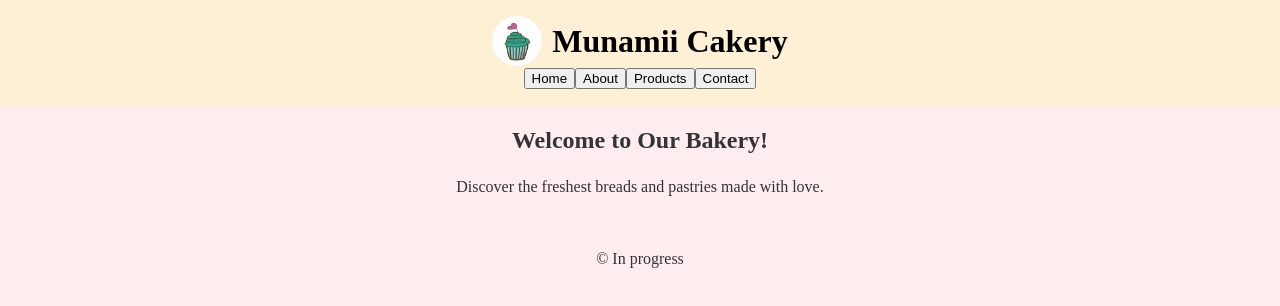
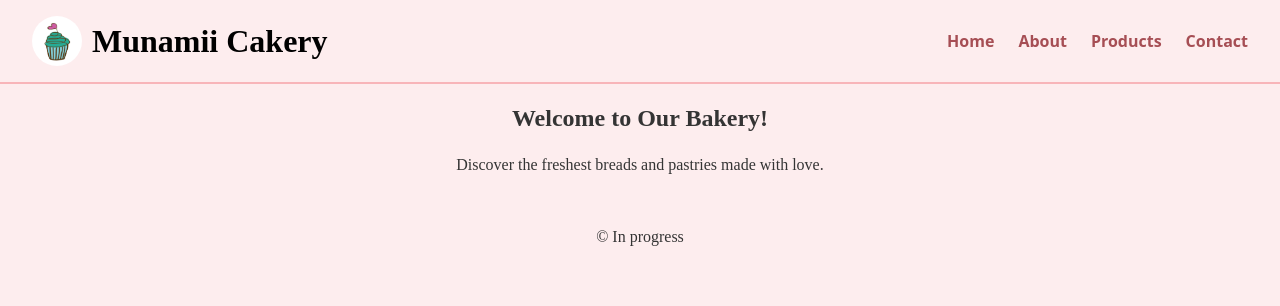
Before and after one commit to arden-rh/lexicon-bakery, a React (Vite) app: page /products in a window 1280 px wide. Shown: the top 306 px of the page. Built offline with nearby package versions, Linux system fonts and the light colour scheme; a web font is replaced by a local one.

Commit message:
added navigation

```diff
--- a/index.html
+++ b/index.html
@@ -4,6 +4,9 @@
     <meta charset="UTF-8" />
     <meta name="viewport" content="width=device-width, initial-scale=1.0" />
     <title>Munamii Cakery</title>
+	<!-- Google Fonts: Material Symbols Outlined --->
+	<link rel="stylesheet"
+		href="https://fonts.googleapis.com/css2?family=Material+Symbols+Outlined:opsz,wght,FILL,GRAD@20..48,100..700,0..1,-50..200&icon_names=menu" />
   </head>
   <body>
     <div id="root"></div>
--- a/src/components/Header/Header.module.scss
+++ b/src/components/Header/Header.module.scss
@@ -1,10 +1,23 @@
 .header {
-	background-color: $secondary-color;
+	background-color: $background-color;
+	border-bottom: 2px solid $primary-color;
 	padding: 1rem 2rem;
 	display: flex;
 	flex-direction: column;
-	align-items: center;
-	justify-content: space-between;
+	gap: 1rem;
+	position: relative;
+
+	@include respond-to("medium") {
+		flex-direction: row;
+		align-items: center;
+	}
+
+	.topRow {
+		display: flex;
+		align-items: center;
+		justify-content: space-between;
+		width: 100%;
+	}
 
 	.branding {
 		display: flex;
--- a/src/components/Header/Header.tsx
+++ b/src/components/Header/Header.tsx
@@ -8,6 +8,7 @@ interface HeaderProps {
 const Header: React.FC<HeaderProps> = ({ children }) => {
 	return (
 		<header className={styles.header}>
+			<div className={styles.topRow}>
 				<div className={styles.branding}>
 					<img
 						src="/src/static/images/icon.png"
@@ -16,8 +17,8 @@ const Header: React.FC<HeaderProps> = ({ children }) => {
 					<h1 className={styles.logo}>Munamii Cakery</h1>
 					{/* <img src="/src/static/images/logotype.png" alt="Munamii Cakery Logotype" /> */}
 				</div>
-
-			<div>{children}</div>
+			</div>
+			{children}
 		</header>
 	);
 };
--- a/src/components/Layout/Layout.tsx
+++ b/src/components/Layout/Layout.tsx
@@ -1,6 +1,7 @@
 import React from "react";
 import styles from "@/components/Layout/Layout.module.scss";
 import Header from "../Header/Header";
+import Menu from "../Menu/Menu";
 
 interface LayoutProps {
 	children: React.ReactNode;
@@ -16,38 +17,11 @@ const Layout: React.FC<LayoutProps> = ({
 	return (
 		<div className={styles.wrapper}>
 			<Header>
-				<nav className={styles.navbar}>
-					<button
-						onClick={() => setCurrentPage("home")}
-						className={currentPage === "home" ? styles.active : ""}
-					>
-						Home
-					</button>
-					<button
-						onClick={() => setCurrentPage("about")}
-						className={currentPage === "about" ? styles.active : ""}
-					>
-						About
-					</button>
-					<button
-						onClick={() => setCurrentPage("products")}
-						className={
-							currentPage === "products" ? styles.active : ""
-						}
-					>
-						Products
-					</button>
-					<button
-						onClick={() => setCurrentPage("contact")}
-						className={
-							currentPage === "contact" ? styles.active : ""
-						}
-					>
-						Contact
-					</button>
-				</nav>
+				<Menu
+					currentPage={currentPage}
+					setCurrentPage={setCurrentPage}
+				/>
 			</Header>
-
 			<main className={styles.mainContent}>{children}</main>
 			<footer className={styles.footer}>
 				<p>&copy; In progress</p>
--- /dev/null
+++ b/src/components/Menu/Menu.module.scss
@@ -0,0 +1,41 @@
+@import "@/styles/breakpoints";
+
+.menuButtonWrapper {
+	position: absolute;
+	top: 1.75rem;
+	right: 1.75rem;
+
+	@include respond-to("medium") {
+		display: none;
+	}
+}
+
+.links {
+	display: flex;
+	gap: 1.5rem;
+	align-items: center;
+	justify-content: center;
+
+	button {
+		background: none;
+		border: none;
+		font-family: $font-family-subheading;
+		font-weight: 700;
+		font-size: 1rem;
+		color: $header-color;
+		cursor: pointer;
+		padding: 0;
+	}
+}
+
+.menuButton {
+	background: none;
+	border: none;
+	cursor: pointer;
+	padding: 0;
+
+	.material-symbols-outlined {
+		font-size: 2rem;
+		color: $header-color;
+	}
+}
--- /dev/null
+++ b/src/components/Menu/Menu.tsx
@@ -0,0 +1,74 @@
+import React from "react";
+import styles from "@/components/Menu/Menu.module.scss";
+
+interface MenuProps {
+	currentPage: string;
+	setCurrentPage: (page: string) => void;
+}
+
+const Menu: React.FC<MenuProps> = ({ currentPage, setCurrentPage }) => {
+
+	const [isOpen, setIsOpen] = React.useState(false);
+	const [isDesktop, setIsDesktop] = React.useState(false);
+
+	React.useEffect(() => {
+		const checkWidth = () => {
+			const desktop = window.innerWidth >= 768;
+			setIsDesktop(desktop);
+			if (desktop) {
+				setIsOpen(true);
+			} else {
+				setIsOpen(false);
+			}
+		};
+
+		checkWidth();
+		window.addEventListener("resize", checkWidth);
+
+		return () => window.removeEventListener("resize", checkWidth);
+	}, []);
+
+	return (
+		<>
+			<div className={styles.menuButtonWrapper}>
+				<button className={styles.menuButton} onClick={() => setIsOpen(!isOpen)}>
+					<span className="material-symbols-outlined">menu</span>
+				</button>
+			</div>
+			{isOpen && (
+				<nav className={styles.links}>
+					<button
+						onClick={() => setCurrentPage("home")}
+						className={currentPage === "home" ? styles.active : ""}
+					>
+						Home
+					</button>
+					<button
+						onClick={() => setCurrentPage("about")}
+						className={currentPage === "about" ? styles.active : ""}
+					>
+						About
+					</button>
+					<button
+						onClick={() => setCurrentPage("products")}
+						className={
+							currentPage === "products" ? styles.active : ""
+						}
+					>
+						Products
+					</button>
+					<button
+						onClick={() => setCurrentPage("contact")}
+						className={
+							currentPage === "contact" ? styles.active : ""
+						}
+					>
+						Contact
+					</button>
+				</nav>
+			)}
+		</>
+	);
+};
+
+export default Menu;
```
Lines whose indentation alone changed are shown as unchanged.
